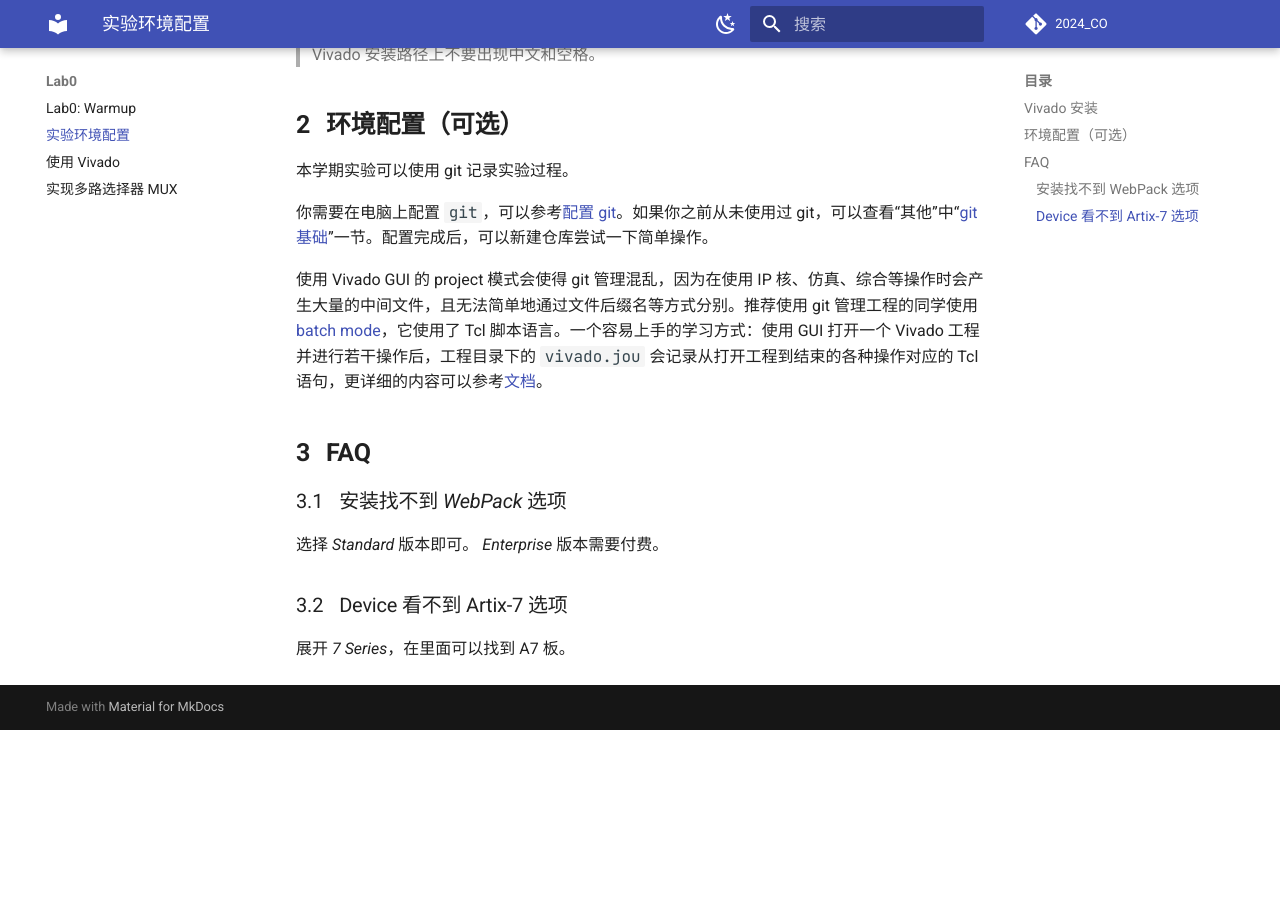
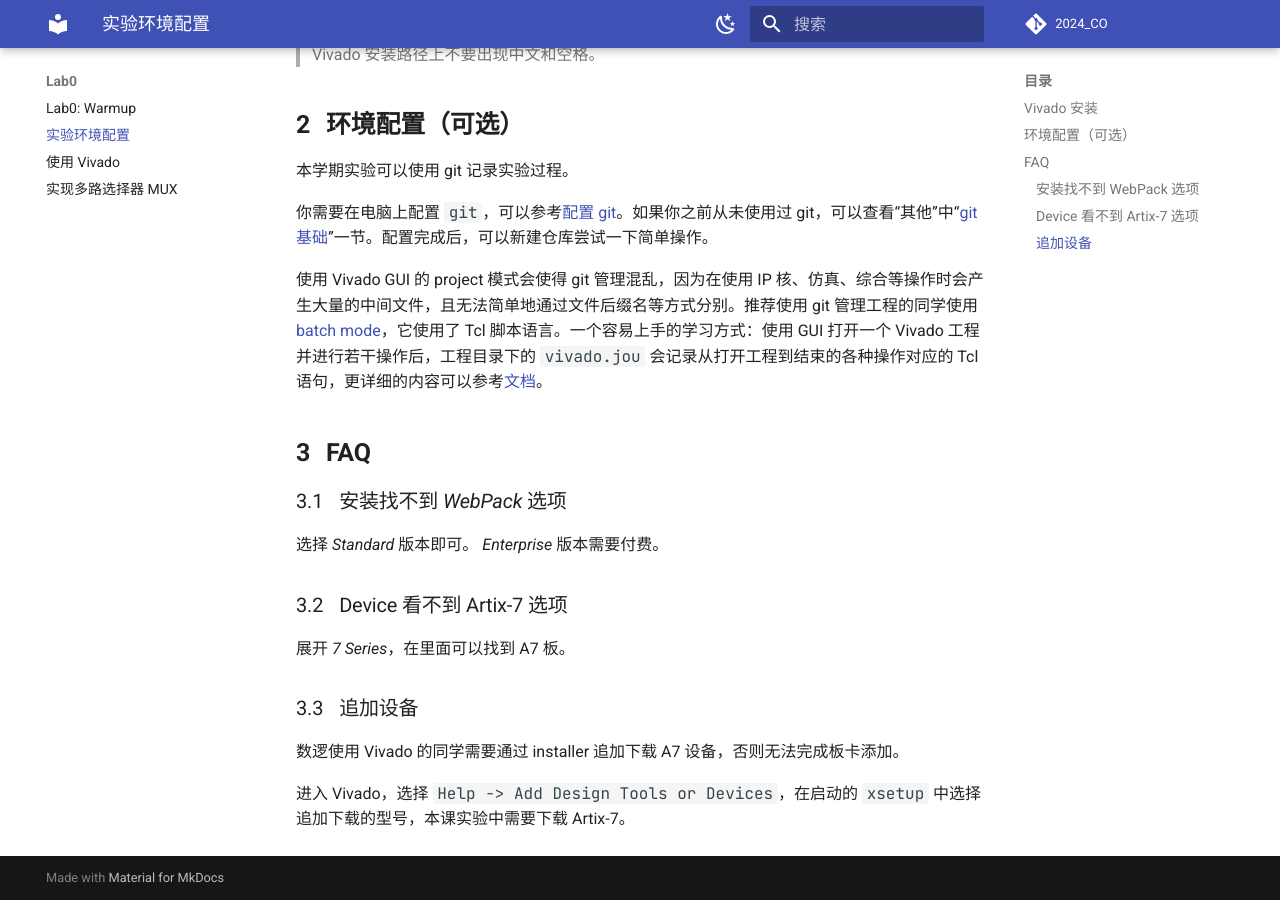
Before and after one commit to Guahao31/2024_CO, an MkDocs documentation site: the page built from docs/Lab0/Vivado_installation.md, in a window 1280 px wide and 900 px high, scrolled down 871 px. Built offline with MkDocs 1.6.1 and Material for MkDocs 9.7.7, drawn with Linux system fonts in a browser that asks for light colours; a script that is not in the unit is left out; comment, search, counter and statistics services are not loaded; before the commit the page ends 1601 px from its top, so only the background shows below that.

Commit message:
FAQ: add devices

```diff
--- a/docs/Lab0/Vivado_installation.md
+++ b/docs/Lab0/Vivado_installation.md
@@ -42,3 +42,9 @@
 ### Device 看不到 Artix-7 选项
 
 展开 *7 Series*，在里面可以找到 A7 板。
+
+### 追加设备
+
+数逻使用 Vivado 的同学需要通过 installer 追加下载 A7 设备，否则无法完成板卡添加。
+
+进入 Vivado，选择 `Help -> Add Design Tools or Devices`，在启动的 `xsetup` 中选择追加下载的型号，本课实验中需要下载 Artix-7。
```
